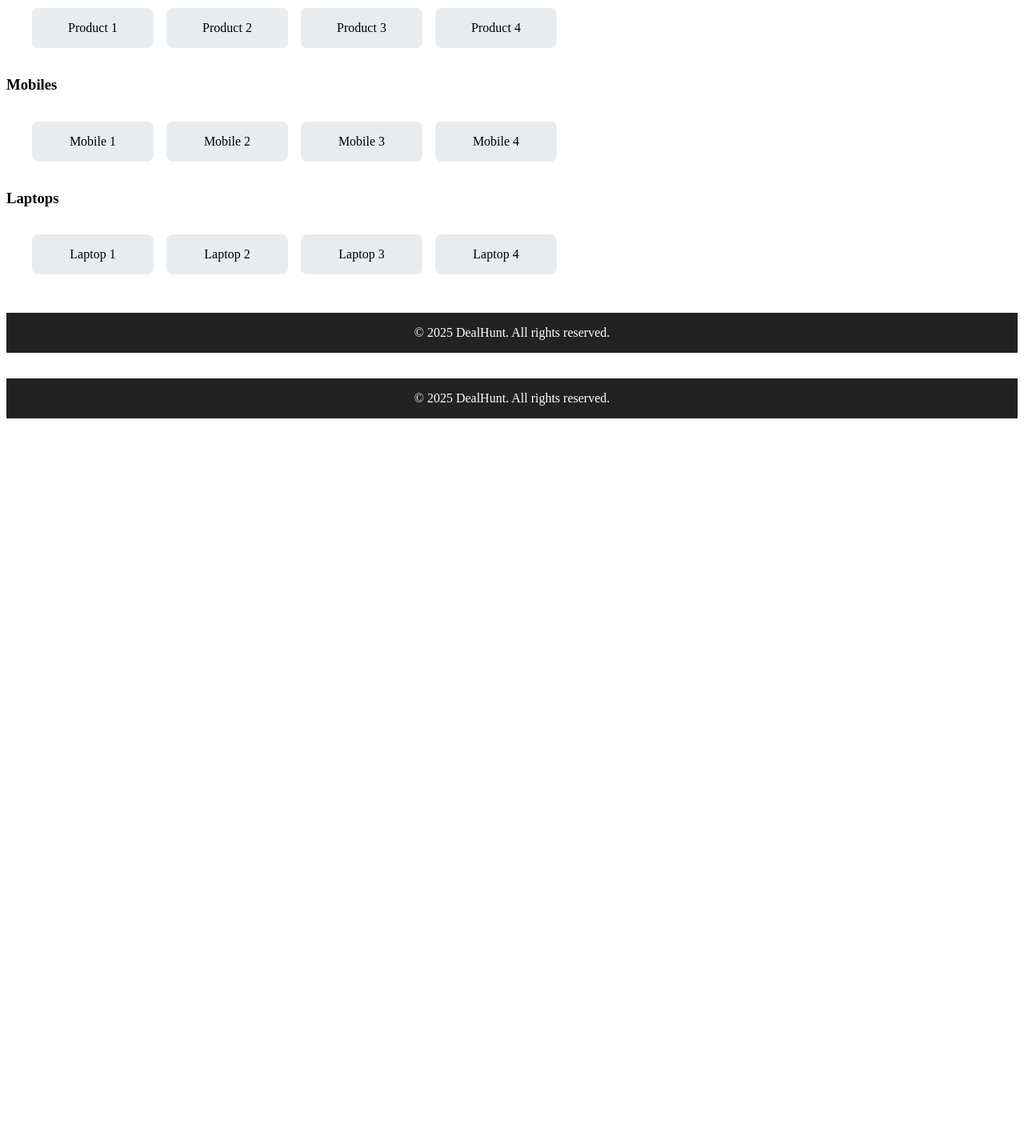
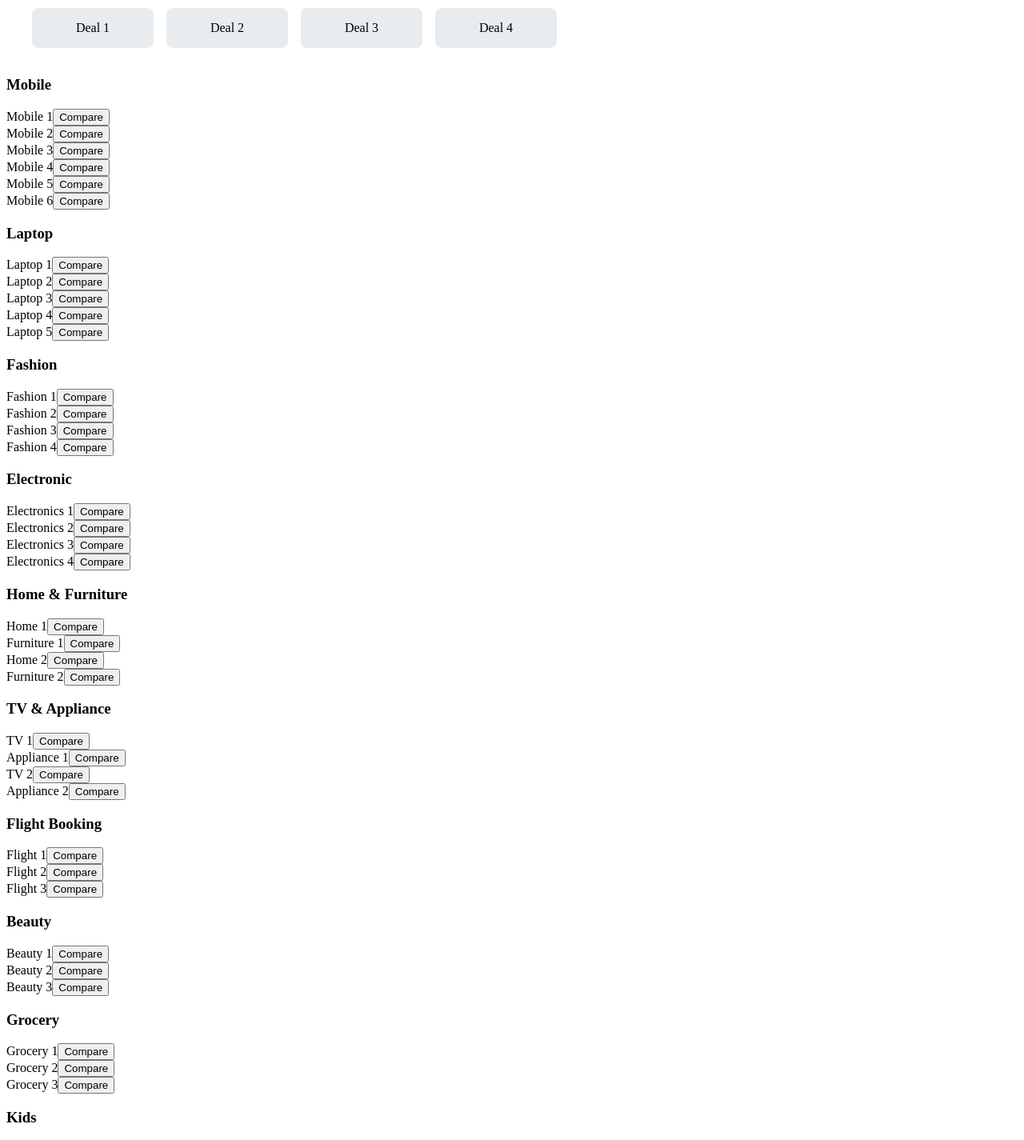
Before and after one commit to dealhunt-24x7/Dealhunt-24x7, a Next.js app: page / in a window 1280 px wide. Shown: the part 260-1685 px from the top of the page at 80% size. Before the commit the page ends 800 px from the top, so only its background shows below. Built offline with nearby package versions, Linux system fonts and the light colour scheme.

Commit message:
Update page.js

```diff
--- a/app/page.js
+++ b/app/page.js
@@ -1,15 +1,27 @@
-// app/page.js
-'use client';
-
 import React from 'react';
 import '../styles/globals.css';
 
 export default function HomePage() {
-  const categories = ['Mobiles', 'Laptops', 'Fashion', 'Books', 'Electronics'];
-  const dealOfTheDay = ['Product 1', 'Product 2', 'Product 3', 'Product 4'];
+  const categories = [
+    'Mobile', 'Laptop', 'Fashion', 'Electronic', 'Home & Furniture',
+    'TV & Appliance', 'Flight Booking', 'Beauty', 'Grocery', 'Kids', 'Sports'
+  ];
+
+  const dealOfTheDay = ['Deal 1', 'Deal 2', 'Deal 3', 'Deal 4'];
+
+  // Example placeholder products for each category
   const categoryProducts = {
-    Mobiles: ['Mobile 1', 'Mobile 2', 'Mobile 3', 'Mobile 4'],
-    Laptops: ['Laptop 1', 'Laptop 2', 'Laptop 3', 'Laptop 4'],
+    Mobile: ['Mobile 1', 'Mobile 2', 'Mobile 3', 'Mobile 4', 'Mobile 5', 'Mobile 6'],
+    Laptop: ['Laptop 1', 'Laptop 2', 'Laptop 3', 'Laptop 4', 'Laptop 5'],
+    Fashion: ['Fashion 1', 'Fashion 2', 'Fashion 3', 'Fashion 4'],
+    Electronic: ['Electronics 1', 'Electronics 2', 'Electronics 3', 'Electronics 4'],
+    'Home & Furniture': ['Home 1', 'Furniture 1', 'Home 2', 'Furniture 2'],
+    'TV & Appliance': ['TV 1', 'Appliance 1', 'TV 2', 'Appliance 2'],
+    'Flight Booking': ['Flight 1', 'Flight 2', 'Flight 3'],
+    Beauty: ['Beauty 1', 'Beauty 2', 'Beauty 3'],
+    Grocery: ['Grocery 1', 'Grocery 2', 'Grocery 3'],
+    Kids: ['Kids 1', 'Kids 2', 'Kids 3', 'Kids 4'],
+    Sports: ['Sports 1', 'Sports 2', 'Sports 3', 'Sports 4'],
   };
 
   return (
@@ -47,13 +59,16 @@ export default function HomePage() {
         </div>
       </div>
 
-      {/* Category-wise Products */}
+      {/* Category-wise Product Collage */}
       {Object.keys(categoryProducts).map((cat, index) => (
         <div key={index} className="category-section">
           <h3>{cat}</h3>
-          <div className="category-products">
+          <div className="category-products-grid">
             {categoryProducts[cat].map((prod, idx) => (
-              <div key={idx} className="product-item">{prod}</div>
+              <div key={idx} className="product-collage-item">
+                {prod}
+                <button className="compare-btn">Compare</button>
+              </div>
             ))}
           </div>
         </div>
```
